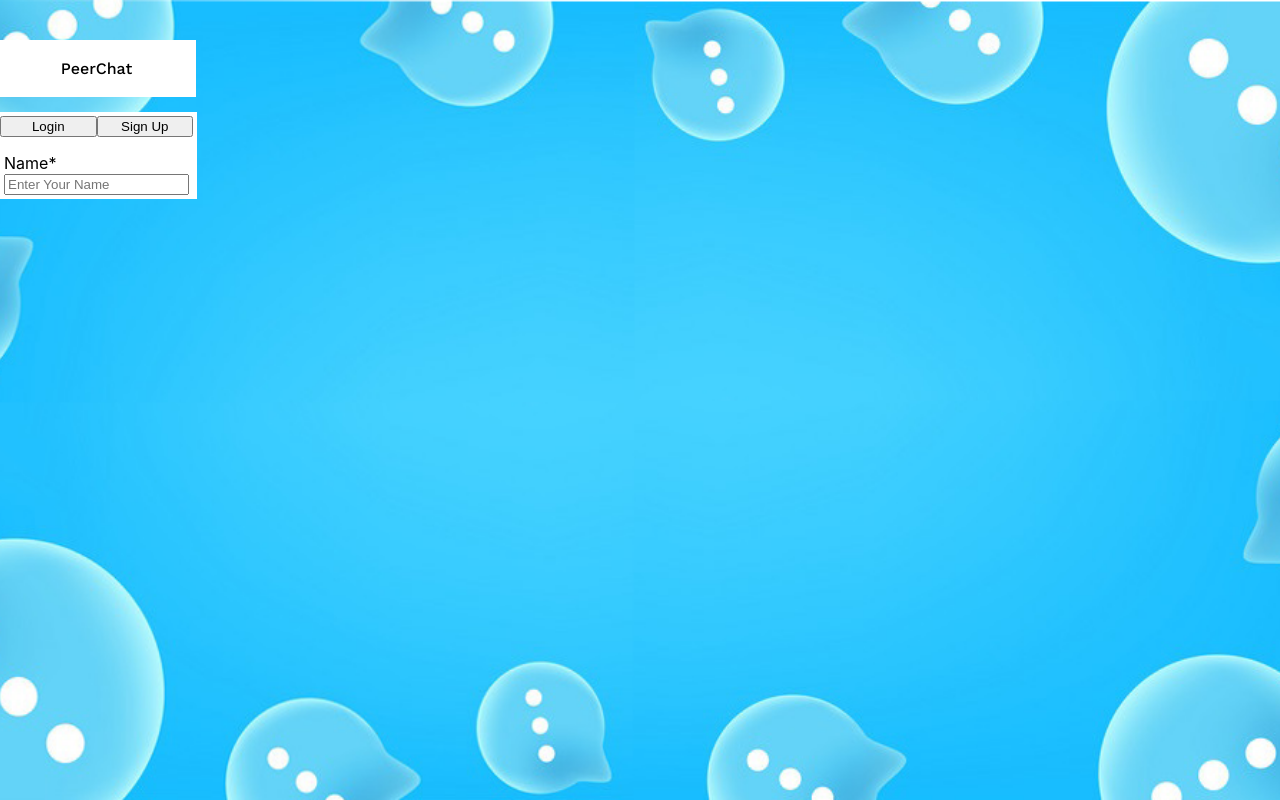
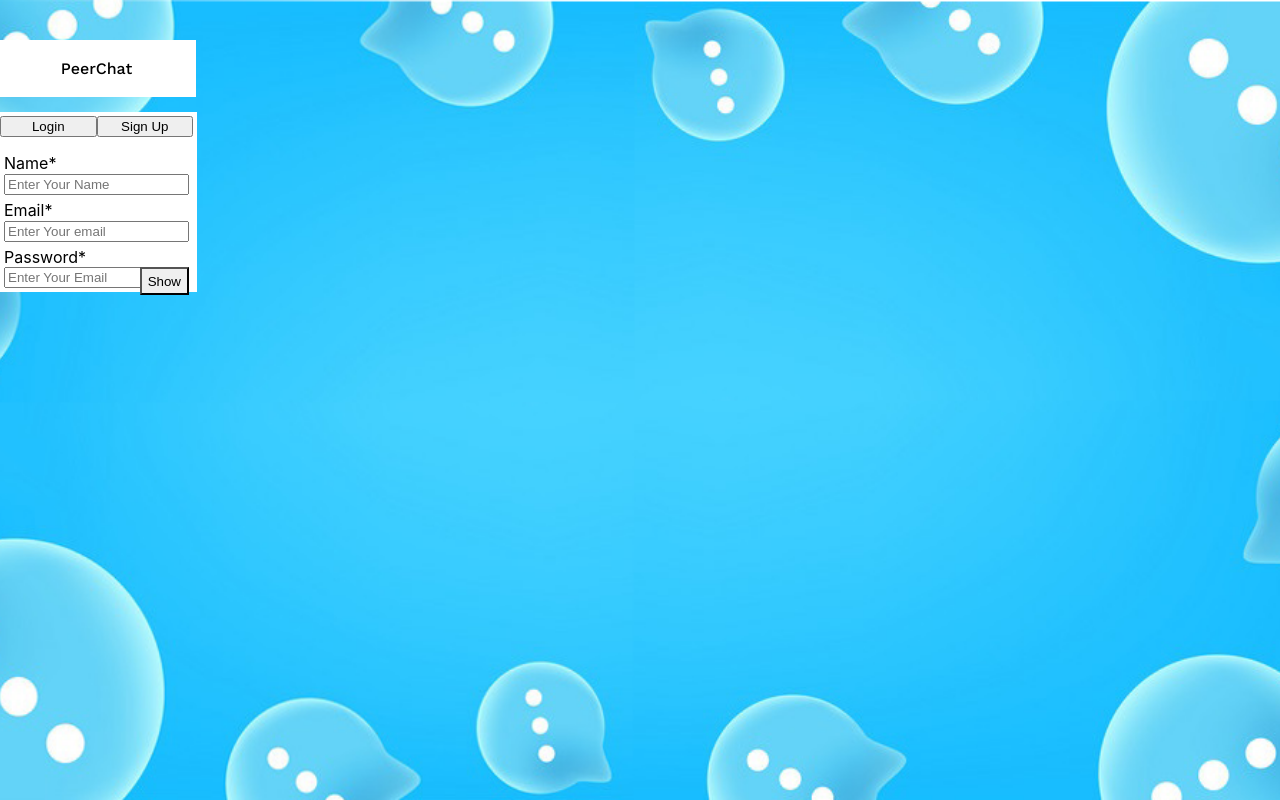
Before and after one commit to mayakano/peer-chat, a React (Create React App) app in the folder frontend/: page / in a window 1280 px wide. Both pictures are taken after a click on the tab "Sign Up". Built offline with nearby package versions, Linux system fonts and the light colour scheme; the HTML template or start-up script is replaced by a standard one.

Commit message:
toggle Show/hide passord, created new signup fields

```diff
--- a/frontend/src/components/Authentication/Signup.js
+++ b/frontend/src/components/Authentication/Signup.js
@@ -1,14 +1,18 @@
 import React, { useState } from "react";
 import { VStack } from "@chakra-ui/layout";
-import { Input } from "@chakra-ui/input";
+import { Input, InputGroup, InputRightElement } from "@chakra-ui/input";
 import { FormControl, FormLabel } from "@chakra-ui/form-control";
+import { Button } from "@chakra-ui/button";
 
 const Signup = () => {
+  const [show, setShow] = useState(false);
   const [name, setName] = useState();
   const [email, setEmail] = useState();
   const [password, setPassword] = useState();
   const [confirm, setConfirmpassword] = useState();
   const [pic, setPic] = useState();
+
+  const handleClick = () => setShow(!show);
 
   return (
     <VStack spacing="5px" color="black">
@@ -19,8 +23,32 @@
           onChange={(e) => setName(e.target.value)}
         />
       </FormControl>
+      <FormControl id="email" isRequired>
+        <FormLabel>Email</FormLabel>
+        <Input
+          placeholder="Enter Your email"
+          onChange={(e) => setEmail(e.target.value)}
+        />
+      </FormControl>
+      <FormControl id="password" isRequired>
+        <FormLabel>Password</FormLabel>
+        <InputGroup>
+          <Input
+            type={"password"}
+            placeholder="Enter Your Email"
+            onChange={(e) => setEmail(e.target.value)}
+          />
+          <InputRightElement>
+            <Button h="1.75rem" size="sm" onClick={handleClick}>
+              {show ? "Hide" : "Show"}
+            </Button>
+          </InputRightElement>
+        </InputGroup>
+      </FormControl>
     </VStack>
   );
 };
 
 export default Signup;
+
+//creating a state for changing the password
```
